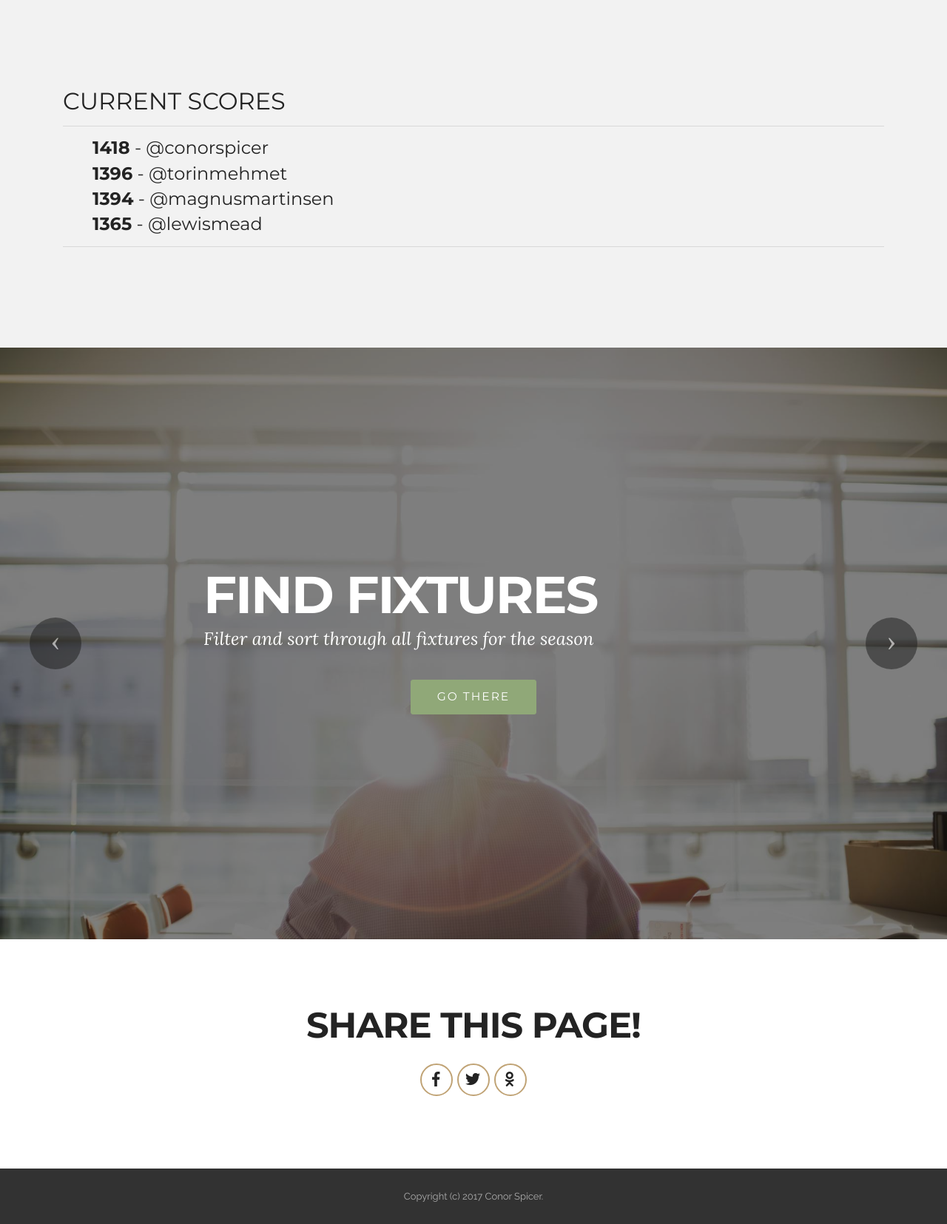
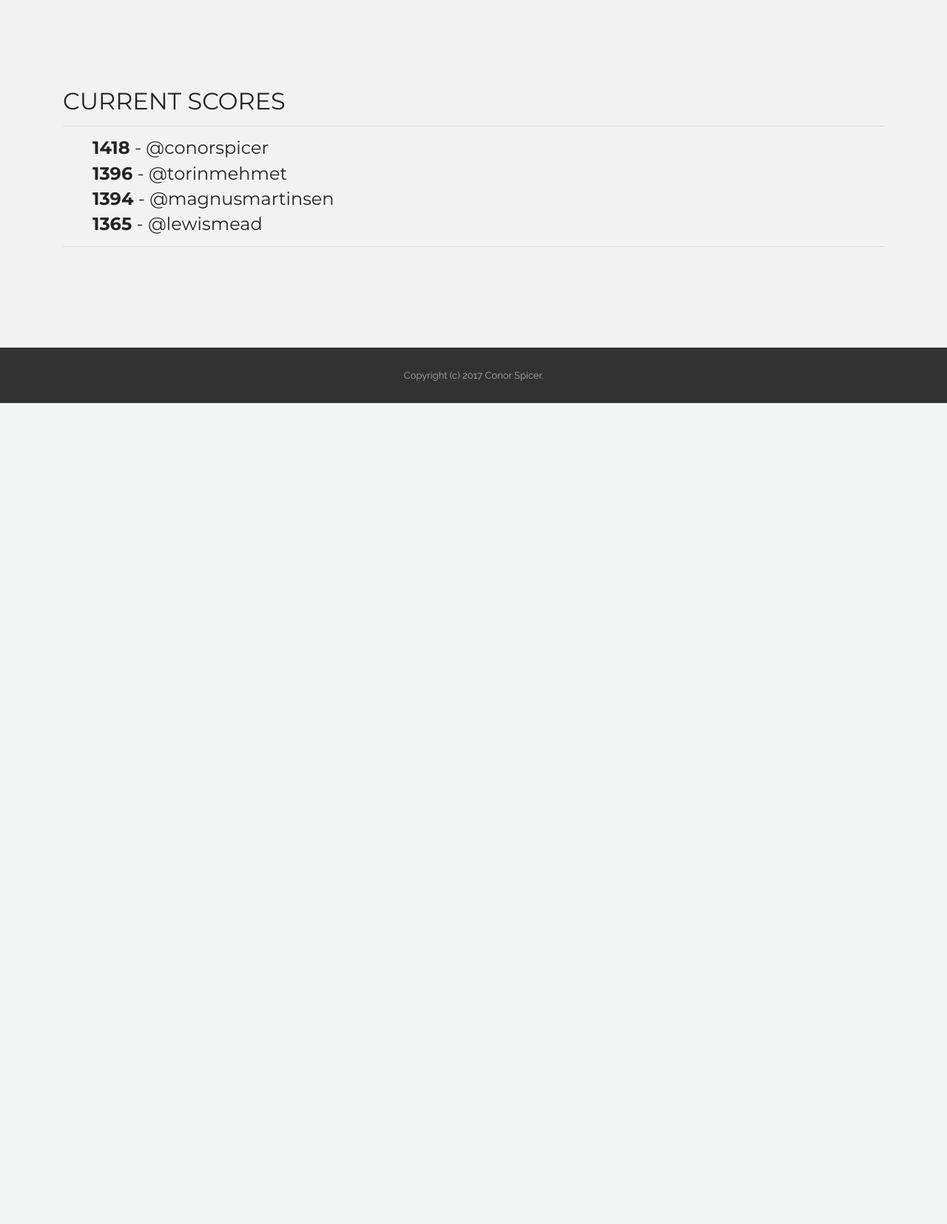
Before and after one commit to conorspicer/predictor, a Django app: page / in a window 1280 px wide. Shown: the part 801-2456 px from the top of the page at 74% size. After the commit the page ends 1346 px from the top, so only its background shows below. Run offline with Django 3.2, Linux system fonts and the light colour scheme; data comes from the database, SQL or seed files in the repository; some libraries are stand-ins or nearby versions; some web fonts are replaced.

Commit message:
Removed some static files

```diff
--- a/templates/HOF.html
+++ b/templates/HOF.html
@@ -25,7 +25,7 @@
         <td>2016</td>
         <td>Conor Spicer</td>
         <td>5101</td>
-        <td><img src="{% static 'logos/jacksonville-jaguars-vector-logo.png' %}" alt="" style="width:50px;height:50px;">  11 - Allen Hurns </td>
+        <td><img src="{% static 'logos/jacksonville-jaguars-vector-logo.png' %}" alt="" style="width:50px;height:50px;">  88 - Allen Hurns </td>
       </tr>
 
     </tbody>
--- a/templates/base.html
+++ b/templates/base.html
@@ -14,11 +14,11 @@
   <link rel="stylesheet" href="https://fonts.googleapis.com/css?family=Raleway:100,100i,200,200i,300,300i,400,400i,500,500i,600,600i,700,700i,800,800i,900,900i">
   <link rel="stylesheet" href="{% static 'bootstrap-material-design-font/css/material.css' %}">
   <link rel="stylesheet" href="{% static 'web/assets/mobirise-icons/mobirise-icons.css' %}">
-  <link rel="stylesheet" href="{% static 'tether/tether.min.css' %}">
+  <!-- <link rel="stylesheet" href="{% static 'tether/tether.min.css' %}"> -->
   <link rel="stylesheet" href="{% static 'bootstrap/css/bootstrap.min.css' %}">
   <link rel="stylesheet" href="{% static 'dropdown/css/style.css' %}">
-  {# <link rel="stylesheet" href="{% static 'animate.css/animate.min.css' %}"> #}
-  <link rel="stylesheet" href="{% static 'socicon/css/styles.css' %}">
+  <!-- {# <link rel="stylesheet" href="{% static 'animate.css/animate.min.css' %}"> #} -->
+  <!-- <link rel="stylesheet" href="{% static 'socicon/css/styles.css' %}"> -->
   <link rel="stylesheet" href="{% static 'theme/css/style.css' %}">
   <link rel="stylesheet" href="{% static 'mobirise/css/mbr-additional.css' %}" type="text/css">
 
--- a/templates/base0.html
+++ b/templates/base0.html
@@ -14,11 +14,11 @@
   <link rel="stylesheet" href="https://fonts.googleapis.com/css?family=Raleway:100,100i,200,200i,300,300i,400,400i,500,500i,600,600i,700,700i,800,800i,900,900i">
   <link rel="stylesheet" href="{% static 'bootstrap-material-design-font/css/material.css' %}">
   <link rel="stylesheet" href="{% static 'web/assets/mobirise-icons/mobirise-icons.css' %}">
-  <link rel="stylesheet" href="{% static 'tether/tether.min.css' %}">
+  <!-- <link rel="stylesheet" href="{% static 'tether/tether.min.css' %}"> -->
   <link rel="stylesheet" href="{% static 'bootstrap/css/bootstrap.min.css' %}">
   <link rel="stylesheet" href="{% static 'dropdown/css/style.css' %}">
-  {# <link rel="stylesheet" href="{% static 'animate.css/animate.min.css' %}"> #}
-  <link rel="stylesheet" href="{% static 'socicon/css/styles.css' %}">
+  <!-- {# <link rel="stylesheet" href="{% static 'animate.css/animate.min.css' %}"> #} -->
+  <!-- <link rel="stylesheet" href="{% static 'socicon/css/styles.css' %}"> -->
   <link rel="stylesheet" href="{% static 'theme/css/style.css' %}">
   <link rel="stylesheet" href="{% static 'mobirise/css/mbr-additional.css' %}" type="text/css">
 
--- a/templates/index.html
+++ b/templates/index.html
@@ -33,7 +33,7 @@
 
 </section>
 
-{# draft day youtube #}
+
 <section class="mbr-section" id="msg-box4-1" style="background-color: rgb(242, 242, 242); padding-top: 120px; padding-bottom: 120px;">
 
     <div class="container">
@@ -55,100 +55,6 @@
 
 </section>
 
-{# 3 part slides: fixtures, picks, results #}
-<section class="mbr-slider mbr-section mbr-section__container carousel slide mbr-section-nopadding" data-ride="carousel" data-keyboard="false" data-wrap="true" data-pause="false" data-interval="6000" id="slider-2">
-    <div>
-        <div>
-            <div>
-
-                <div class="carousel-inner" role="listbox">
-                    <div class="mbr-section mbr-section-hero carousel-item dark center mbr-section-full active" data-bg-video-slide="false" style="background-image: url(static/images/man-back.jpg);">
-                        <div class="mbr-table-cell">
-                            <div class="mbr-overlay"></div>
-                            <div class="container-slide container">
-
-                                <div class="row">
-                                    <div class="col-md-8 col-md-offset-2 text-xs-center">
-                                        <h2 class="mbr-section-title display-1">FIND FIXTURES</h2>
-                                        <p class="mbr-section-lead lead">Filter and sort through all fixtures for the season</p>
-
-                                        <div class="mbr-section-btn"><a class="btn btn-lg btn-success" href="{% url 'fixtures:all'%}">GO THERE</a> </div>
-                                    </div>
-                                </div>
-                            </div>
-                        </div>
-                    </div><div class="mbr-section mbr-section-hero carousel-item dark center mbr-section-full" data-bg-video-slide="false" style="background-image: url(static/images/bridge.jpg);">
-                        <div class="mbr-table-cell">
-                            <div class="mbr-overlay"></div>
-                            <div class="container-slide container">
-
-                                <div class="row">
-                                    <div class="col-md-8 col-md-offset-2 text-xs-center">
-                                        <h2 class="mbr-section-title display-1">MAKE PICKS</h2>
-                                        <p class="mbr-section-lead lead"></p>
-
-                                        <div class="mbr-section-btn"><a class="btn btn-lg btn-primary" href="{% url 'picks:all'%}">CLICK HERE</a></div>
-                                    </div>
-                                </div>
-                            </div>
-                        </div>
-                    </div><div class="mbr-section mbr-section-hero carousel-item dark center mbr-section-full" data-bg-video-slide="false" style="background-image: url(static/images/sparklers.jpg);">
-                        <div class="mbr-table-cell">
-                            <div class="mbr-overlay"></div>
-                            <div class="container-slide container">
-
-                                <div class="row">
-                                    <div class="col-md-8 col-md-offset-2 text-xs-center">
-                                        <h2 class="mbr-section-title display-1">REVIEW RESULTS</h2>
-                                        <p class="mbr-section-lead lead"></p>
-
-                                        <div class="mbr-section-btn"><a class="btn btn-lg btn-info" href="{% url 'results:all'%}">LATEST SCORES</a> </div>
-                                    </div>
-                                </div>
-                            </div>
-                        </div>
-                    </div>
-                </div>
-
-                <a data-app-prevent-settings="" class="left carousel-control" role="button" data-slide="prev" href="#slider-2">
-                    <span class="icon-prev" aria-hidden="true"></span>
-                    <span class="sr-only">Previous</span>
-                </a>
-                <a data-app-prevent-settings="" class="right carousel-control" role="button" data-slide="next" href="#slider-2">
-                    <span class="icon-next" aria-hidden="true"></span>
-                    <span class="sr-only">Next</span>
-                </a>
-            </div>
-        </div>
-    </div>
-</section>
-
-<section class="mbr-section mbr-section-md-padding" id="social-buttons1-a" style="background-color: rgb(255, 255, 255); padding-top: 90px; padding-bottom: 90px;">
-
-    <div class="container">
-        <div class="row">
-            <div class="col-md-8 col-md-offset-2 text-xs-center">
-                <h3 class="mbr-section-title display-2">SHARE THIS PAGE!</h3>
-                <div>
-
-                  <div class="mbr-social-likes" data-counters="false">
-                    <span class="btn btn-social facebook" title="Share link on Facebook">
-                        <i class="socicon socicon-facebook"></i>
-                    </span>
-                    <span class="btn btn-social twitter" title="Share link on Twitter">
-                        <i class="socicon socicon-twitter"></i>
-                    </span>
 
 
-                    <span class="btn btn-social odnoklassniki" title="Share link on Odnoklassniki">
-                        <i class="socicon socicon-odnoklassniki"></i>
-                    </span>
-                  </div>
-
-                </div>
-            </div>
-        </div>
-    </div>
-</section>
-
 {% endblock %}
```
